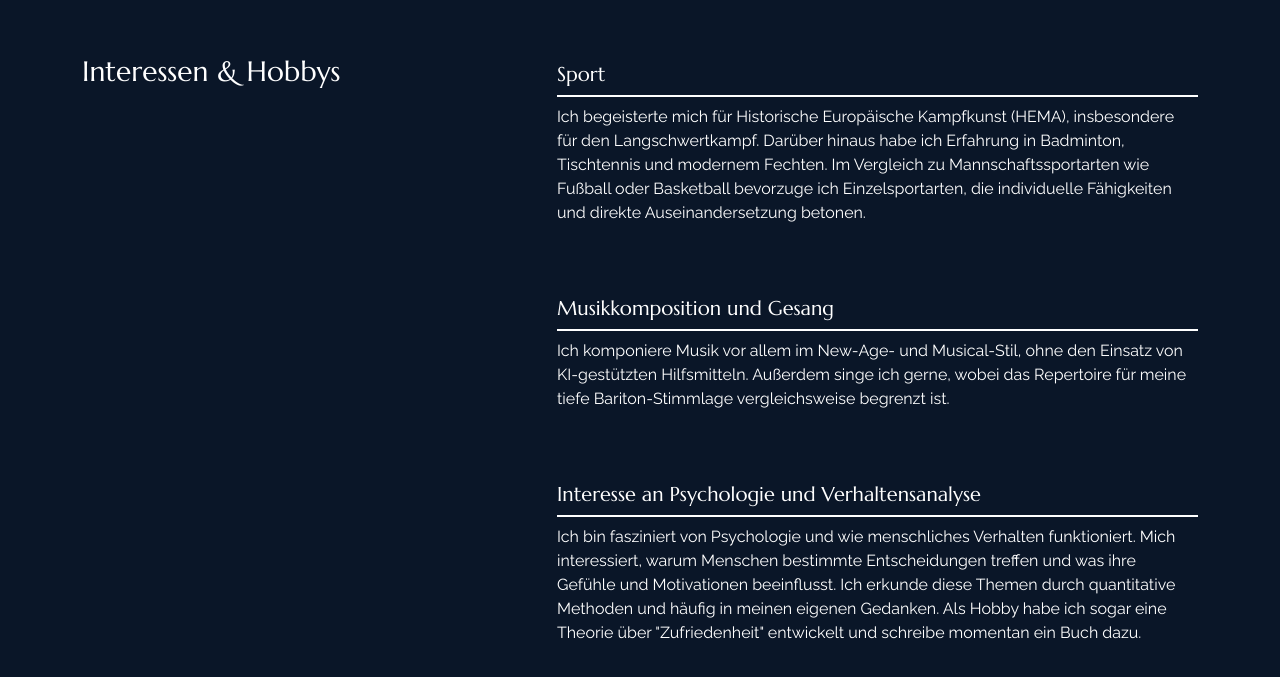
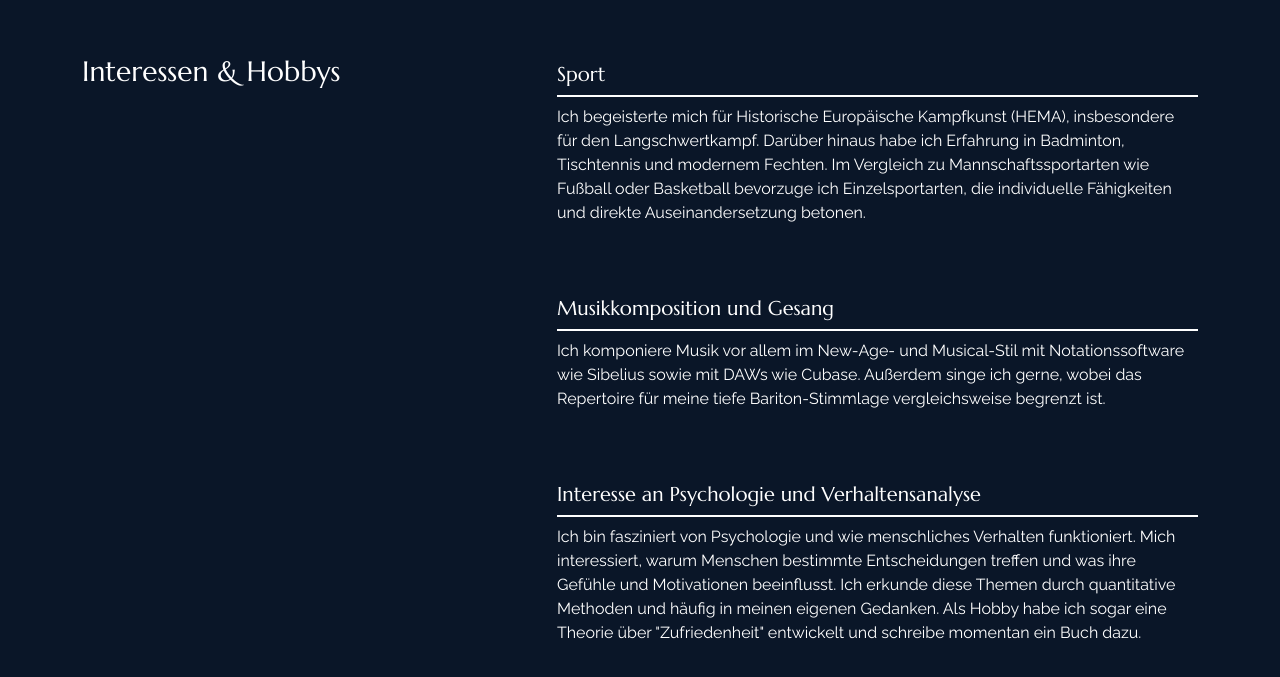
Before and after one commit to shaofei-liu/portfolio, a React (Create React App) app: page /about in a window 1280 px wide. Shown: the part 2365-3042 px from the top of the page. Built offline with nearby package versions, Linux system fonts and the light colour scheme.

Commit message:
更新：修改音乐作曲描述，强调使用的具体工具Sibelius和Cubase

```diff
--- a/src/content_option.js
+++ b/src/content_option.js
@@ -59,8 +59,8 @@ const dataabout = {
         {
             title: "Musikkomposition und Gesang",
             title_en: "Music Composition and Singing",
-            description: "Ich komponiere Musik vor allem im New-Age- und Musical-Stil, ohne den Einsatz von KI-gestützten Hilfsmitteln. Außerdem singe ich gerne, wobei das Repertoire für meine tiefe Bariton-Stimmlage vergleichsweise begrenzt ist.",
-            description_en: "I compose music primarily in New Age and musical theatre styles, without the use of AI-assisted tools. I also enjoy singing, although suitable repertoire for my low baritone vocal range is relatively limited."
+            description: "Ich komponiere Musik vor allem im New-Age- und Musical-Stil mit Notationssoftware wie Sibelius sowie mit DAWs wie Cubase. Außerdem singe ich gerne, wobei das Repertoire für meine tiefe Bariton-Stimmlage vergleichsweise begrenzt ist.",
+            description_en: "I compose music primarily in New Age and musical theatre styles using notation software like Sibelius and DAWs like Cubase. I also enjoy singing, although suitable repertoire for my low baritone vocal range is relatively limited."
         },
         {
             title: "Interesse an Psychologie und Verhaltensanalyse",
```
